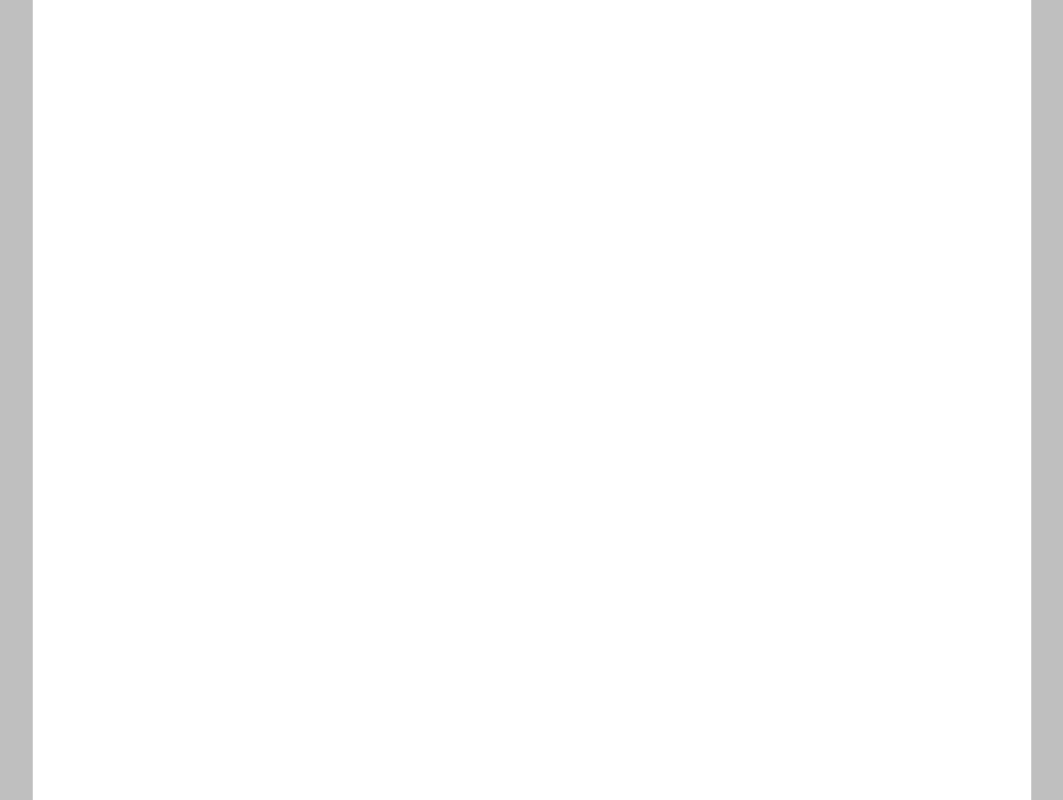
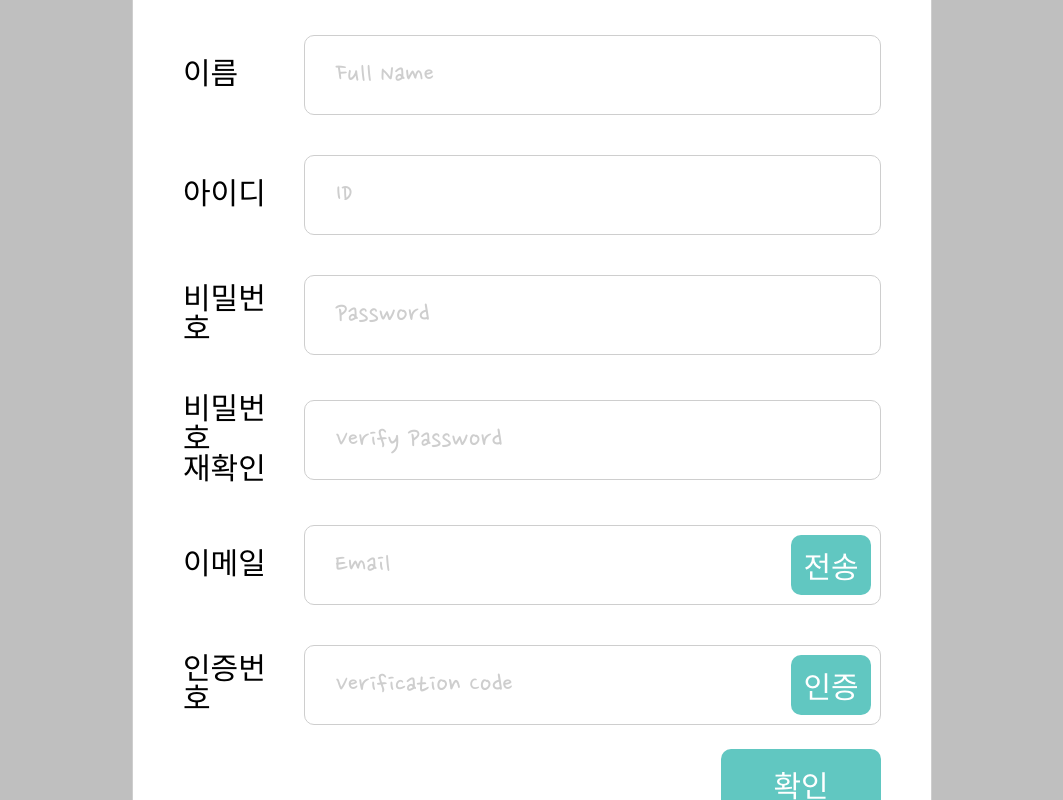
Before and after one commit to boh001/kimbook-v3, a React (Create React App) app: page / in a window 1280 px wide. Both pictures are taken after a click on the button "회원가입". Shown: the part 380-1180 px from the top of the page, without its empty margins (108-1171 px from the left). Built offline with nearby package versions, Linux system fonts and the light colour scheme.

Commit message:
modal css

```diff
--- a/public/index.html
+++ b/public/index.html
@@ -7,6 +7,10 @@
     <meta
       name="description"
       content="Web site created using create-react-app"
+    />
+    <link
+      href="https://fonts.googleapis.com/css2?family=Nanum+Pen+Script&display=swap"
+      rel="stylesheet"
     />
     <!--
       manifest.json provides metadata used when your web app is installed on a
--- a/src/Components/Home/Header/Header.js
+++ b/src/Components/Home/Header/Header.js
@@ -1,3 +1,3 @@
 import React from "react";
 import { HeaderFrame } from "./Header.style";
-export default () => <HeaderFrame>KimBook</HeaderFrame>;
+export default () => <HeaderFrame>KIMBOOK</HeaderFrame>;
--- a/src/Components/Home/Header/Header.style.js
+++ b/src/Components/Home/Header/Header.style.js
@@ -8,6 +8,7 @@ export const HeaderFrame = styled.div`
   background-color: ${colors.mainBlack};
   ${flexCenter};
   color: ${colors.mainGreen};
-  font-size: 45px;
+  font-size: 60px;
+  letter-spacing: 30px;
   font-weight: bold;
 `;
--- a/src/Components/Home/Login/Login.style.js
+++ b/src/Components/Home/Login/Login.style.js
@@ -43,6 +43,7 @@ export const LoginSubmit = styled.input.attrs((props) => {
 `;
 export const LoginLabel = styled.label`
   display: inline-block;
+  width: 100%;
   margin-bottom: 40px;
 `;
 export const FindPassword = styled(Link)`
--- a/src/Components/Home/SignUp/SignUp.js
+++ b/src/Components/Home/SignUp/SignUp.js
@@ -1,6 +1,16 @@
 import React, { useRef } from "react";
-import { SignUpFrame, SignUpbg, CloseBtn } from "./SignUp.style";
-
+import {
+  SignUpForm,
+  SignUpbg,
+  CloseBtn,
+  SignUpInput,
+  SignUpLabel,
+  LabelText,
+  SignUpSubmit,
+  CodeBtn,
+} from "./SignUp.style";
+import { FontAwesomeIcon } from "@fortawesome/react-fontawesome";
+import { faTimes } from "@fortawesome/free-solid-svg-icons";
 export default ({ onClose }) => {
   const bgRef = useRef();
   window.onclick = function (e) {
@@ -10,9 +20,42 @@ export default ({ onClose }) => {
   };
   return (
     <SignUpbg ref={bgRef}>
-      <SignUpFrame>
-        <CloseBtn onClick={onClose}>X</CloseBtn>
-      </SignUpFrame>
+      <SignUpForm>
+        <SignUpLabel>
+          <LabelText>이름</LabelText>
+          <SignUpInput type={"text"} placeholder={"Full Name"} />
+        </SignUpLabel>
+        <SignUpLabel>
+          <LabelText>아이디</LabelText>
+          <SignUpInput type={"text"} placeholder={"ID"} />
+        </SignUpLabel>
+        <SignUpLabel>
+          <LabelText>비밀번호</LabelText>
+          <SignUpInput type={"password"} placeholder={"Password"} />
+        </SignUpLabel>
+        <SignUpLabel>
+          <LabelText>
+            비밀번호
+            <br />
+            재확인
+          </LabelText>
+          <SignUpInput type={"text"} placeholder={"Verify Password"} />
+        </SignUpLabel>
+        <SignUpLabel>
+          <LabelText>이메일</LabelText>
+          <SignUpInput type={"email"} placeholder={"Email"} />
+          <CodeBtn>전송</CodeBtn>
+        </SignUpLabel>
+        <SignUpLabel>
+          <LabelText>인증번호</LabelText>
+          <SignUpInput type={"number"} placeholder={"Verification Code"} />
+          <CodeBtn>인증</CodeBtn>
+        </SignUpLabel>
+        <SignUpSubmit type={"submit"} value={"확인"} />
+        <CloseBtn onClick={onClose}>
+          <FontAwesomeIcon icon={faTimes} />
+        </CloseBtn>
+      </SignUpForm>
     </SignUpbg>
   );
 };
--- a/src/Components/Home/SignUp/SignUp.style.js
+++ b/src/Components/Home/SignUp/SignUp.style.js
@@ -11,26 +11,78 @@ export const SignUpbg = styled.div`
   width: 100%;
   ${flexCenter}
 `;
-export const SignUpFrame = styled.div`
+export const SignUpForm = styled.form`
   position: relative;
-  height: 1200px;
-  width: 1000px;
+  height: 900px;
+  width: 800px;
   ${flexCenter};
+  flex-direction: column;
   border-radius: 10px;
   border: 1px solid ${colors.mainGrey};
   background-color: white;
+  padding: 20px 50px;
+  font-size: 30px;
 `;
 export const CloseBtn = styled.button`
   position: absolute;
   top: 10px;
   right: 10px;
-  width: 50px;
-  height: 50px;
+  width: 30px;
+  height: 30px;
   color: ${colors.mainGrey};
   border: 1px solid ${colors.mainGrey};
   ${flexCenter};
-  font-size: 30px;
-  font-weight: bold;
+  font-size: 20px;
   border-radius: 10px;
   background-color: transparent;
 `;
+
+export const SignUpInput = styled.input.attrs((props) => {
+  return {
+    type: props.type,
+    placeholder: props.placeholder,
+    value: props.value,
+  };
+})`
+  width: 85%;
+  height: 80px;
+  font-size: 30px;
+  margin-left: 20px;
+`;
+export const SignUpLabel = styled.label`
+  display: flex;
+  align-items: center;
+  width: 100%;
+  margin-bottom: 40px;
+  font-size: inherit;
+  position: relative;
+`;
+export const LabelText = styled.span`
+  display: inline-block;
+  line-height: 30px;
+  width: 15%;
+`;
+export const SignUpSubmit = styled.input`
+  position: absolute;
+  bottom: 30px;
+  right: 50px;
+  width: 160px;
+  height: 70px;
+  border-radius: 10px;
+  border: none;
+  background-color: ${colors.mainGreen};
+  color: white;
+  font-size: inherit;
+  cursor: pointer;
+`;
+export const CodeBtn = styled.button`
+  position: absolute;
+  top: 10px;
+  right: 10px;
+  width: 80px;
+  height: 60px;
+  background-color: ${colors.mainGreen};
+  color: white;
+  font-size: 30px;
+  cursor: pointer;
+`;
--- a/src/GlobalStyle.js
+++ b/src/GlobalStyle.js
@@ -9,11 +9,15 @@ export const GlobalStyles = createGlobalStyle`
         -webkit-box-sizing: border-box; /* Safari */
         box-sizing: border-box; /* CSS3 Standard */
     }
+    body{
+        font-family: 'Nanum Pen Script', cursive;
+    }
     a{
         text-decoration:none;
         color:inherit;
     }
     input{
+        font-family: inherit;
         border-radius:10px;
         border: 1px solid ${colors.mainGrey};
         padding:0px 30px;
@@ -26,6 +30,7 @@ export const GlobalStyles = createGlobalStyle`
 
     }
     button{
+        font-family: inherit;
         border-radius:10px;
         border:none;
         cursor:pointer;
```
